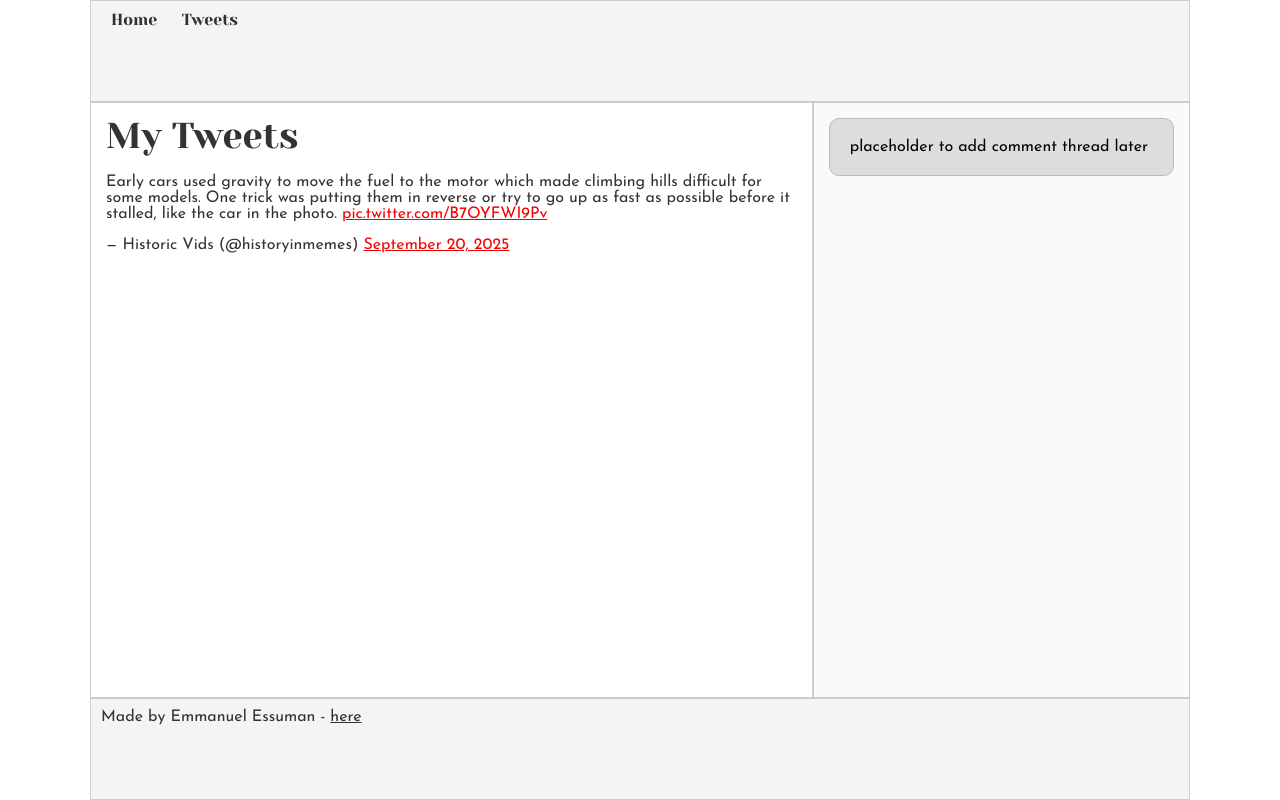
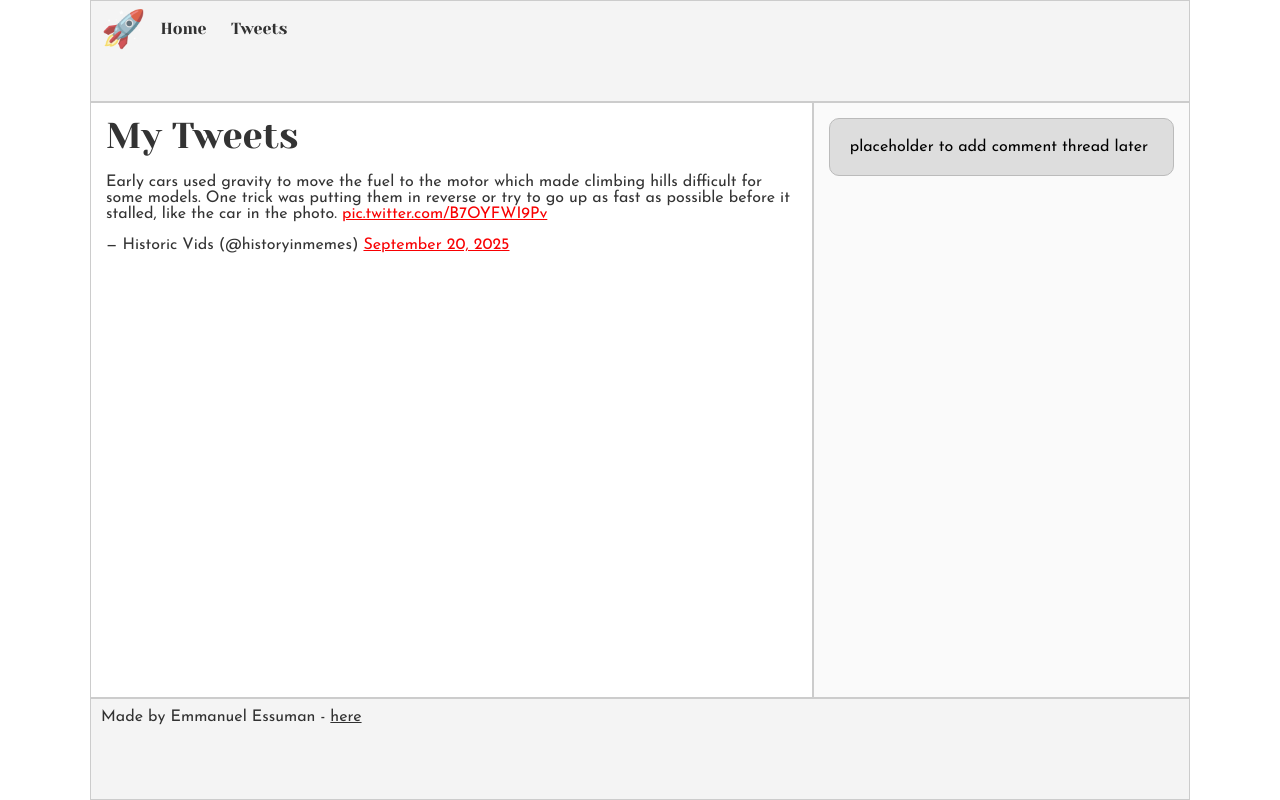
Before and after one commit to 557857132/alx_html_css, a plain HTML site: page css_basic/tweets.html in a window 1280 px wide. Drawn offline with Linux system fonts and the light colour scheme.

Commit message:
added a unicode character to the header

```diff
--- a/css_basic/tweets.html
+++ b/css_basic/tweets.html
@@ -9,6 +9,7 @@
 <body class="works_on_smartphone">
   <header>
     <ul>
+      <li class="logo">&#128640;</li>
       <li><a href="index.html">Home</a></li>
       <li><a href="tweets.html">Tweets</a></li>
     </ul>
```
Also changed, not shown: css_basic/index.html (+1 -0 lines).
